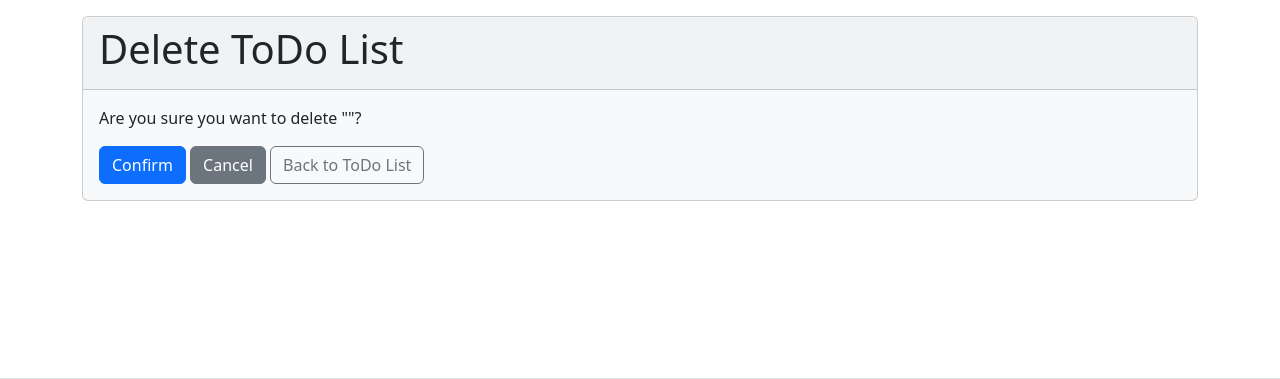
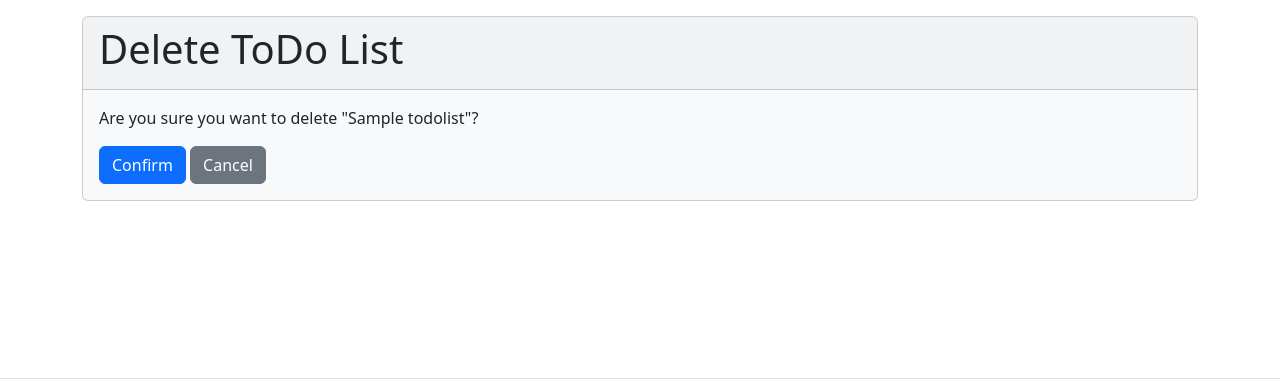
Before and after one commit to jaerrib/todo-list, a Django app: page /todos/lists/1/delete/ in a window 1280 px wide. Shown: the part 49-428 px from the top of the page. Run offline with Django 5.2, Linux system fonts and the light colour scheme; a user stored in the database is signed in; tables that the repository leaves empty hold one stand-in row (values such as "Sample post"); parts of the project's set-up code (start-up, migrations or seed data) failed here and were passed over.

Commit message:
Improve UX by removing unneeded buttons on delete and edit pages, fix broken buttons

```diff
--- a/templates/todo_edit.html
+++ b/templates/todo_edit.html
@@ -17,9 +17,6 @@
                href="{% url 'todo_list_detail' todo.todo_list.pk %}">
                 Cancel
             </a>
-            <a class="btn btn-outline-secondary" href="{% url 'todo_list' %}">Back
-                to List Manager
-            </a>
         </form>
     </div>
 </div>
--- a/templates/todo_list_delete.html
+++ b/templates/todo_list_delete.html
@@ -1,6 +1,6 @@
 {% extends "base.html" %}
 
-{% block title %}Delete ToDo Item{% endblock title %}
+{% block title %}Delete ToDo List{% endblock title %}
 
 {% block content %}
 <div class="card bg-body-tertiary">
@@ -10,14 +10,10 @@
     <div class="card-body">
         <form action="" method="post">
             {% csrf_token %}
-            <p>Are you sure you want to delete "{{ todo_list.title }}"?</p>
+            <p>Are you sure you want to delete "{{ object.title }}"?</p>
             <button type="submit" class="btn btn-primary">Confirm</button>
-            <button class="btn btn-secondary"
-                    href="{% url 'todo_list_detail' todo.pk %}">Cancel
-            </button>
-            <button class="btn btn-outline-secondary"
-                    href="{% url 'todo_list' %}">Back to ToDo List
-            </button>
+            <a class="btn btn-secondary"
+               href="{% url 'todo_list' %}">Cancel</a>
         </form>
     </div>
 </div>
```
Also changed, not shown: templates/todo_delete.html (+2 -6 lines), templates/todo_list_edit.html (+3 -6 lines).
